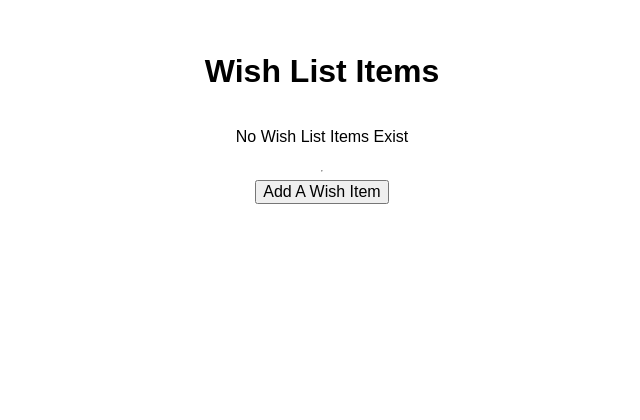
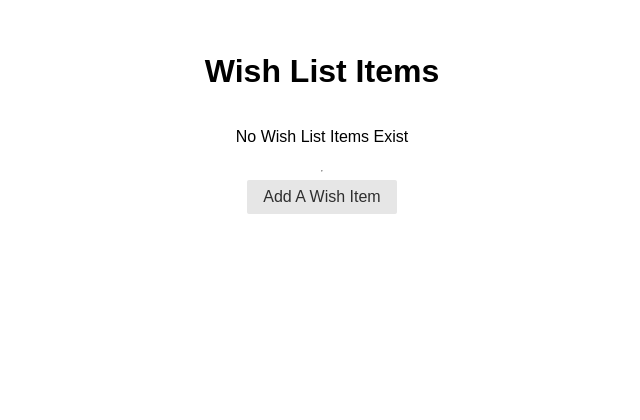
Before and after one commit to StuK359/stuklist, a Django app: page / in a window 1280 px wide. Shown: the top 420 px of the page, without its empty margins (318-958 px from the left). Run offline with Django 3.2, Linux system fonts and the light colour scheme; data that the repository does not hold is empty; some libraries are stand-ins or nearby versions.

Commit message:
Complete Step 3.3

```diff
--- a/main_app/templates/index.html
+++ b/main_app/templates/index.html
@@ -13,12 +13,13 @@
     {% if wishlists|length == 0 %}
         <p style="text-align: center;">No Wish List Items Exist</p>
         <hr>
-        <div><button href="{% url 'add_wishlist' %}" style="text-align: center;">Add A Wish Item</button></div>
+        <div><a class="pure-button" href="{% url 'add_wishlist' %}" style="text-align: center;">Add A Wish Item</a></div>
     {% else %}
         <ul>
             {% for wishlist in wishlists %}
-                <li>{{wishlist.item}} - <a href="{% url 'delete_wishlist' wishlist.id %}">X</a> </li>
+                <li>{{wishlist.description}} - <a href="{% url 'delete_wishlist' wishlist.id %}">X</a> </li>
             {%endfor%}
+            <div><a class="pure-button" href="{% url 'add_wishlist' %}" style="text-align: center;">Add A Wish Item</a></div>
         </ul>
     {%endif%}
 </body>
--- a/main_app/templates/templates/style.css
+++ /dev/null
@@ -1,4 +0,0 @@
-body {
-    text-align: center;
-    margin: 2rem;
-}
```
Also changed, not shown: main_app/templates/main_app/wishlist_form.html (added, +21 -0 lines).
